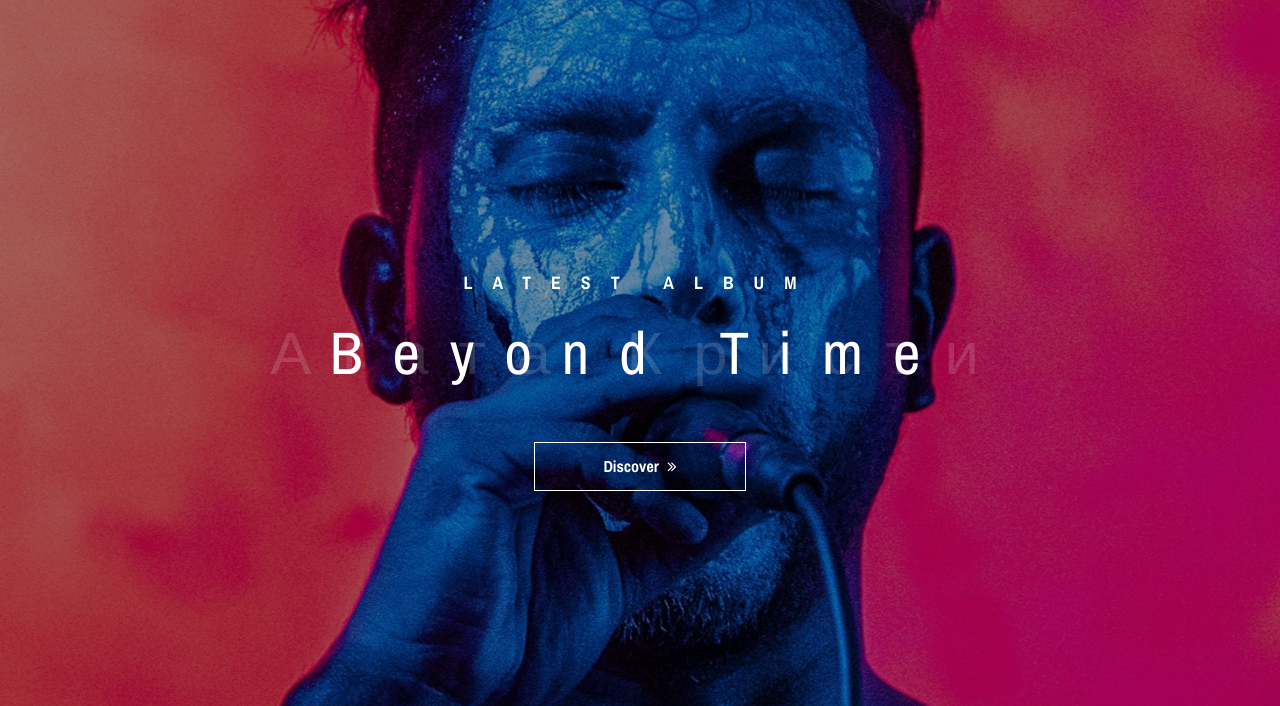
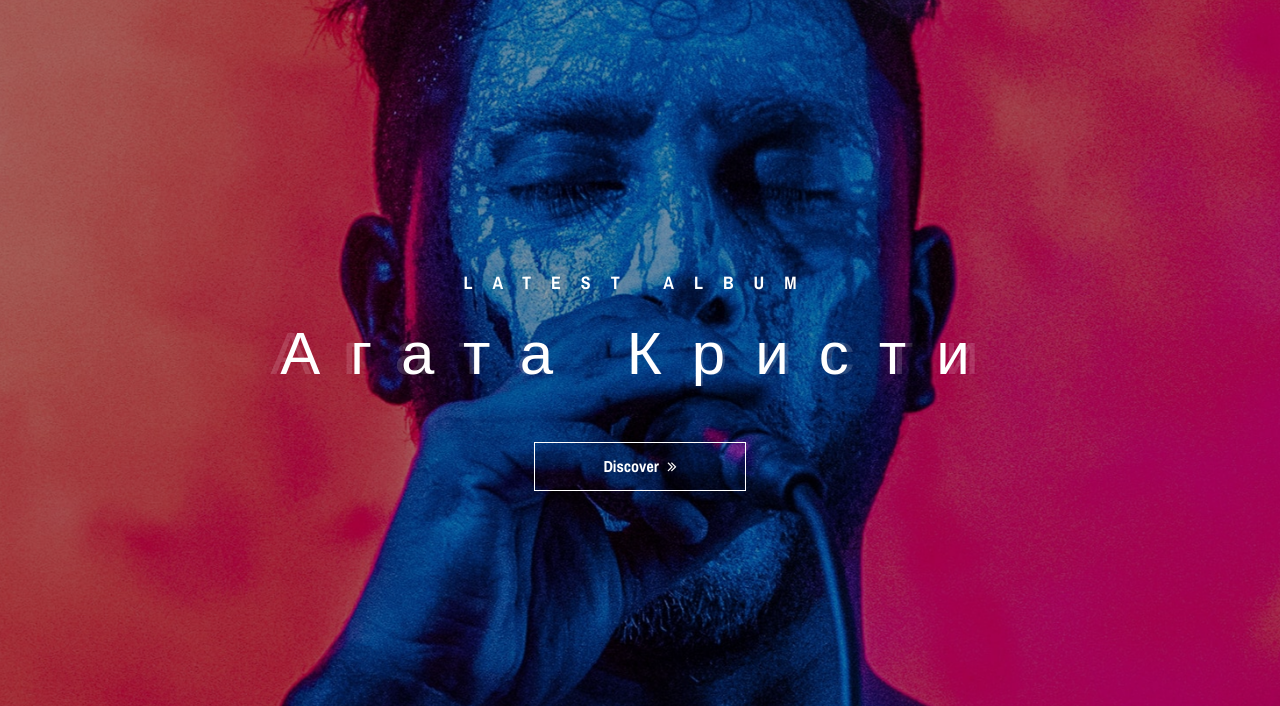
Before and after one commit to kaetchka/Music, a plain HTML site: page index.html in a window 1280 px wide. Shown: the part 94-800 px from the top of the page. Drawn offline with nearby package versions, Linux system fonts and the light colour scheme; files whose address does not match are found by name.

Commit message:
Update index.html

```diff
--- a/index.html
+++ b/index.html
@@ -129,7 +129,7 @@
                         <div class="col-12">
                             <div class="hero-slides-content text-center">
                                 <h6 data-animation="fadeInUp" data-delay="100ms">Latest album</h6>
-                                <h2 data-animation="fadeInUp" data-delay="300ms">Beyond Time <span>Агата Кристи</span></h2>
+                                <h2 data-animation="fadeInUp" data-delay="300ms">Агата Кристи <span>Агата Кристи</span></h2>
                                 <a data-animation="fadeInUp" data-delay="500ms" href="#" class="btn oneMusic-btn mt-50">Discover <i class="fa fa-angle-double-right"></i></a>
                             </div>
                         </div>
```
